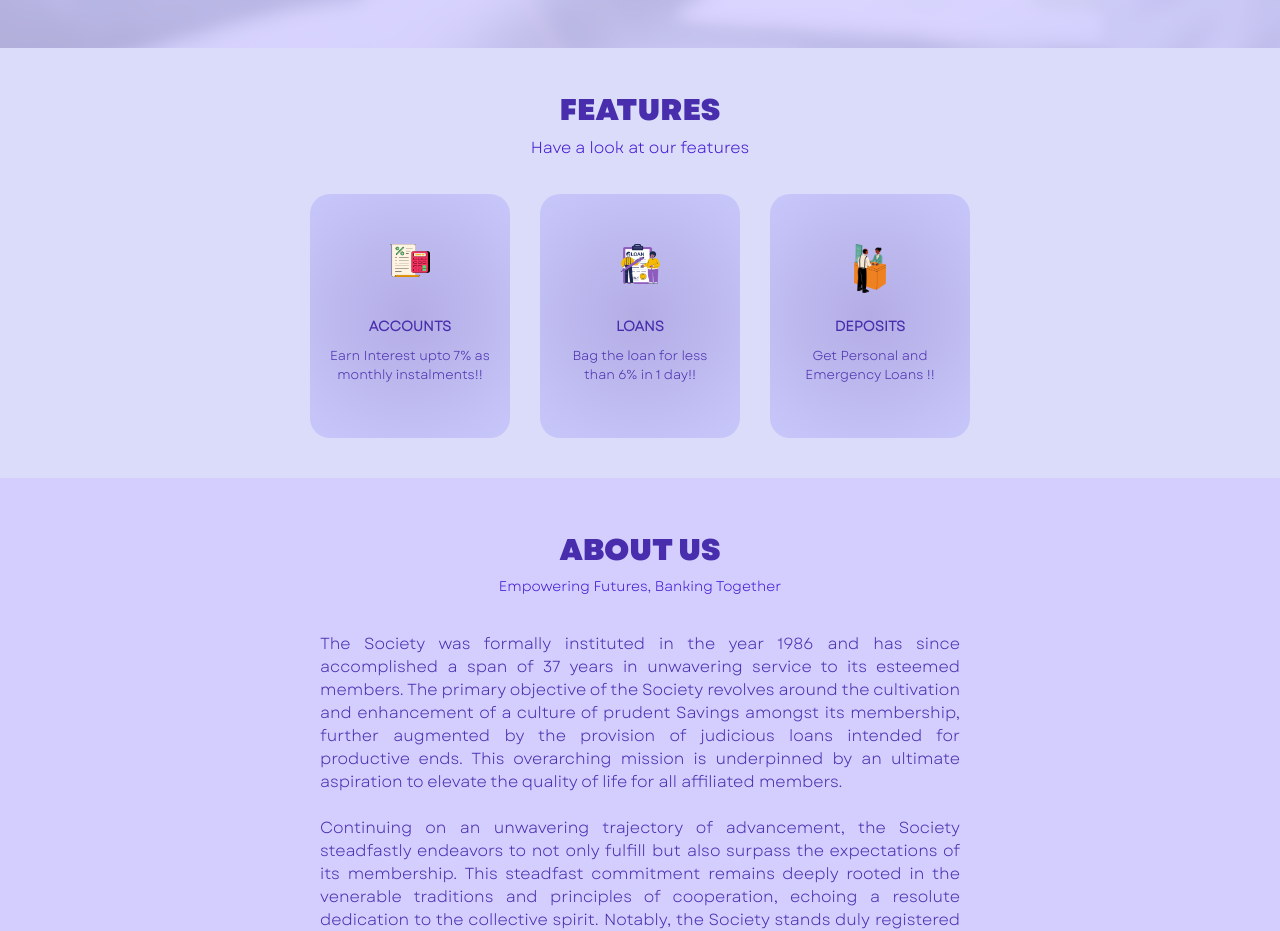
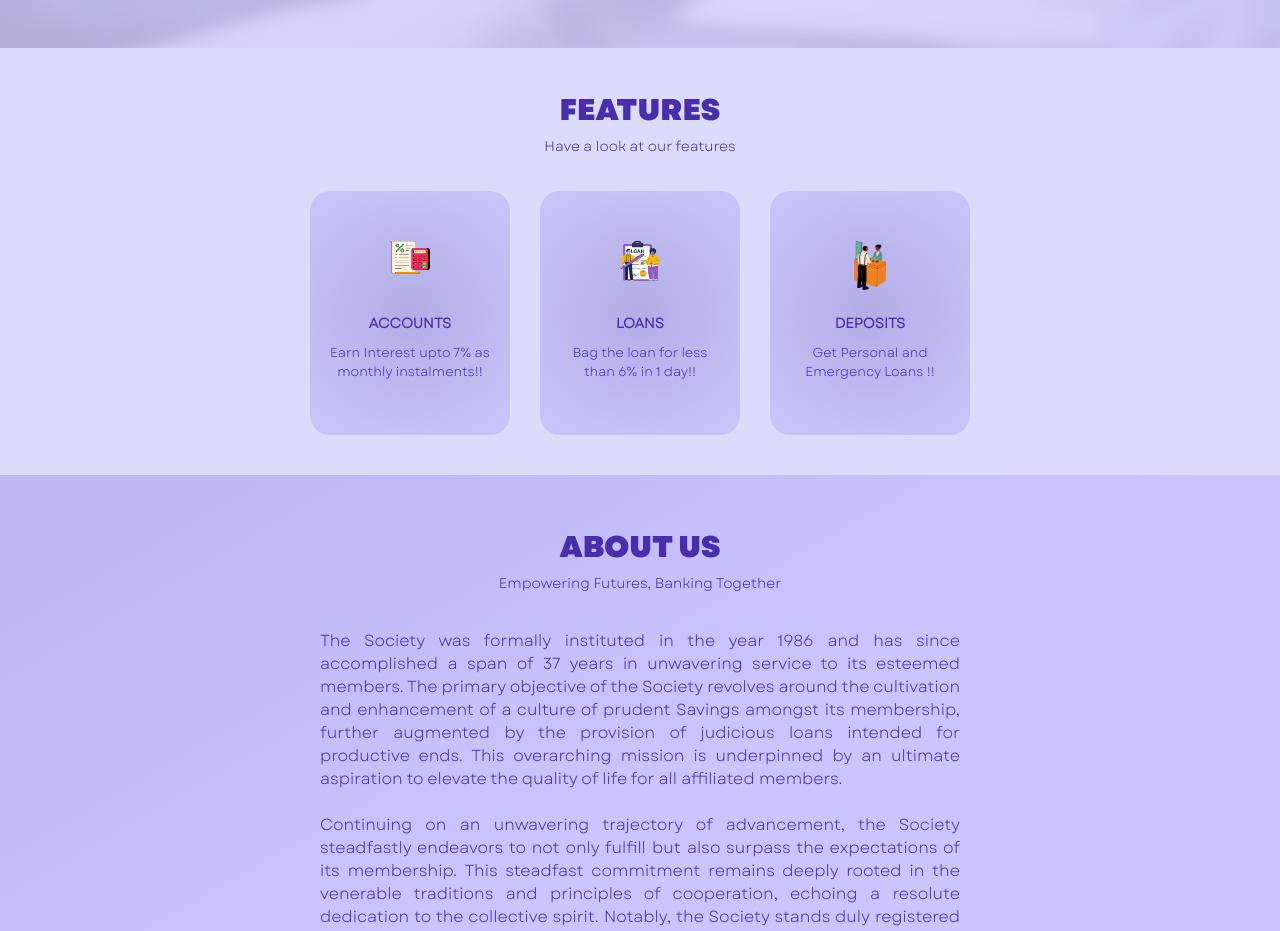
Before and after one commit to eekshitchawla/westendtc, a React (Create React App) app: page / in a window 1280 px wide. Shown: the part 580-1511 px from the top of the page. Built offline with nearby package versions, Linux system fonts and the light colour scheme.

Commit message:
Add gradient in about section

```diff
--- a/src/components/About/About.css
+++ b/src/components/About/About.css
@@ -1,6 +1,11 @@
 /* about */
 #about-container {
-  background-color: #d4ceff;
+  /* background-color: #d4ceff; */
+  background: linear-gradient(
+    150deg,
+    rgba(72, 45, 173, 0.15) 10%,
+    rgba(148, 143, 255, 0.15) 50%
+  );
   display: flex;
   flex-direction: column;
   align-items: center;
@@ -17,7 +22,7 @@
 #about-sub-heading {
   font-size: 14px;
   padding-top: 5px;
-  color: #4018d0;
+  /* color: #4018d0; */
 }
 
 #about-content {
--- a/src/components/Body/Body.css
+++ b/src/components/Body/Body.css
@@ -52,7 +52,7 @@
   opacity: 0.7;
 }
 #features {
-  background-color: #dbdcf9;
+  background-color: #dbdcfa;
   display: flex;
   padding: 5vh 0;
   align-items: center;
@@ -66,9 +66,8 @@
 }
 
 #features-sub-heading {
-  font-size: 16px;
+  font-size: 14px;
   padding-top: 5px;
-  color: #4018d0;
 }
 
 #card-data {
```
